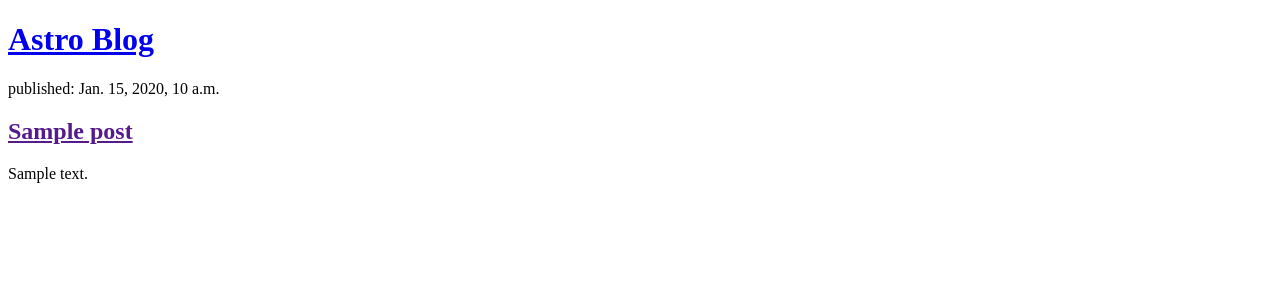
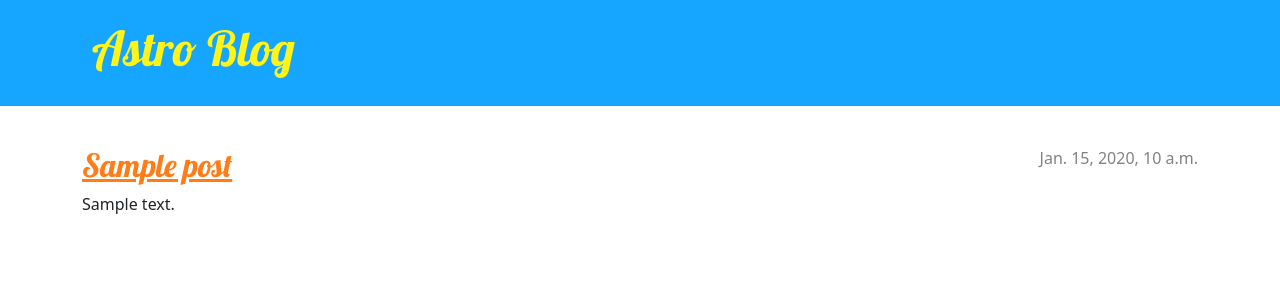
Before and after one commit to Thom1d2/Astro-Blog, a Django app: page / in a window 1280 px wide. Shown: the top 300 px of the page. Run offline with Django 3.2, Linux system fonts and the light colour scheme; tables that the repository leaves empty hold one stand-in row (values such as "Sample post").

Commit message:
css update and multi-page existence

```diff
--- /dev/null
+++ b/astroblog/static/css/astroblog.css
@@ -0,0 +1,70 @@
+.page-header {
+    background-color: #17a6ff;
+    margin-top: 0;
+    margin-bottom: 40px;
+    padding: 20px 20px 20px 40px;
+}
+
+.page-header h1,
+.page-header h1 a,
+.page-header h1 a:visited,
+.page-header h1 a:active {
+    color: #fff317;
+    font-size: 36pt;
+    text-decoration: none;
+}
+
+h1,
+h2,
+h3,
+h4 {
+    font-family: 'Lobster', cursive;
+}
+
+.date {
+    color: #828282;
+}
+
+.save {
+    float: right;
+}
+
+.post-form textarea,
+.post-form input {
+    width: 100%;
+}
+
+.top-menu,
+.top-menu:hover,
+.top-menu:visited {
+    color: #ffffff;
+    float: right;
+    font-size: 26pt;
+    margin-right: 20px;
+}
+
+.post {
+    margin-bottom: 70px;
+}
+
+.post h2 a,
+.post h2 a:visited {
+    color: #ff7c17;
+}
+
+.post > .date,
+.post > .actions {
+    float: right;
+}
+
+.btn-secondary,
+.btn-secondary:visited {
+    color: #C25100;
+    background: none;
+    border-color: #C25100;
+}
+
+.btn-secondary:hover {
+    color: #FFFFFF;
+    background-color: #C25100;
+}
--- /dev/null
+++ b/astroblog/templates/astroblog/base.html
@@ -0,0 +1,25 @@
+{% load static %}
+<!DOCTYPE html>
+<html>
+    <head>
+        <title>Thom's Astro blog</title>
+        <link rel="stylesheet" href="https://cdn.jsdelivr.net/npm/bootstrap@5.1.3/dist/css/bootstrap.min.css" integrity="sha384-1BmE4kWBq78iYhFldvKuhfTAU6auU8tT94WrHftjDbrCEXSU1oBoqyl2QvZ6jIW3" crossorigin="anonymous">
+        <link href="//fonts.googleapis.com/css?family=Lobster&subset=latin,latin-ext" rel="stylesheet" type="text/css">
+        <link rel="stylesheet" href="{% static 'css/astroblog.css' %}">
+    </head>
+    <body>
+      <header class="page-header">
+        <div class="container">
+          <h1><a href="/">Astro Blog</a></h1>
+        </div>
+      </header>
+      <main class="container">
+        <div class="row">
+          <div class="col">
+            {% block content %}
+            {% endblock %}
+          </div>
+        </div>
+      </main>
+    </body>
+</html>
--- a/astroblog/templates/astroblog/post_list.html
+++ b/astroblog/templates/astroblog/post_list.html
@@ -1,19 +1,13 @@
-<!DOCTYPE html>
-<html>
-    <head>
-        <title>Thom's Astro blog</title>
-    </head>
-<body>
-  <header>
-    <h1><a href="/">Astro Blog</a></h1>
-  </header>
+{% extends 'astroblog/base.html' %}
 
+{% block content %}
   {% for post in posts %}
-  <article>
-      <time>published: {{ post.published_date }}</time>
-      <h2><a href="">{{ post.title }}</a></h2>
+    <article class="post">
+      <time class="date">
+          {{ post.published_date }}
+      </time>
+      <h2><a href="{% url 'post_detail' pk=post.pk %}">{{ post.title }}</a></h2>
       <p>{{ post.text|linebreaksbr }}</p>
-  </article>
+    </article>
   {% endfor %}
-</body>
-</html>
+{% endblock %}
--- a/astroblog/urls.py
+++ b/astroblog/urls.py
@@ -3,4 +3,5 @@ from . import views
 
 urlpatterns = [
     path('', views.post_list, name='post_list'),
+    path('post/<int:pk>', views.post_detail, name='post_detail'),
 ]
--- a/astroblog/views.py
+++ b/astroblog/views.py
@@ -1,7 +1,11 @@
-from django.shortcuts import render
+from django.shortcuts import render, get_object_or_404
 from django.utils import timezone
 from .models import Post
 
 def post_list(request):
     posts = Post.objects.filter(published_date__lte=timezone.now()).order_by('published_date')
     return render(request, 'astroblog/post_list.html', {'posts': posts})
+
+def post_detail(request, pk):
+    post = get_object_or_404(Post, pk=pk)
+    return render(request, 'astroblog/post_detail.html', {'post': post})
```
Also changed, not shown: astroblog/templates/astroblog/post_detail.html (added, +13 -0 lines).
